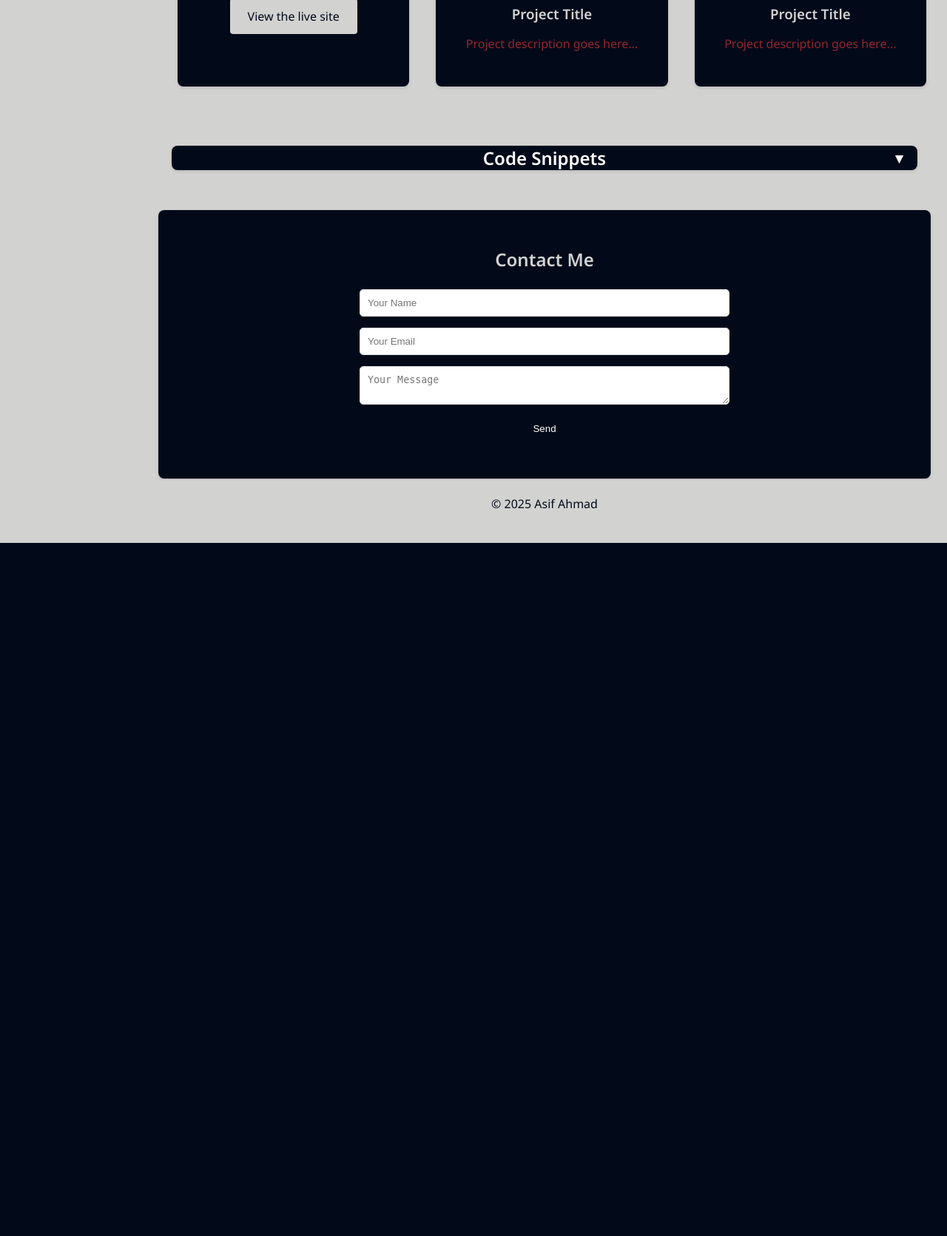
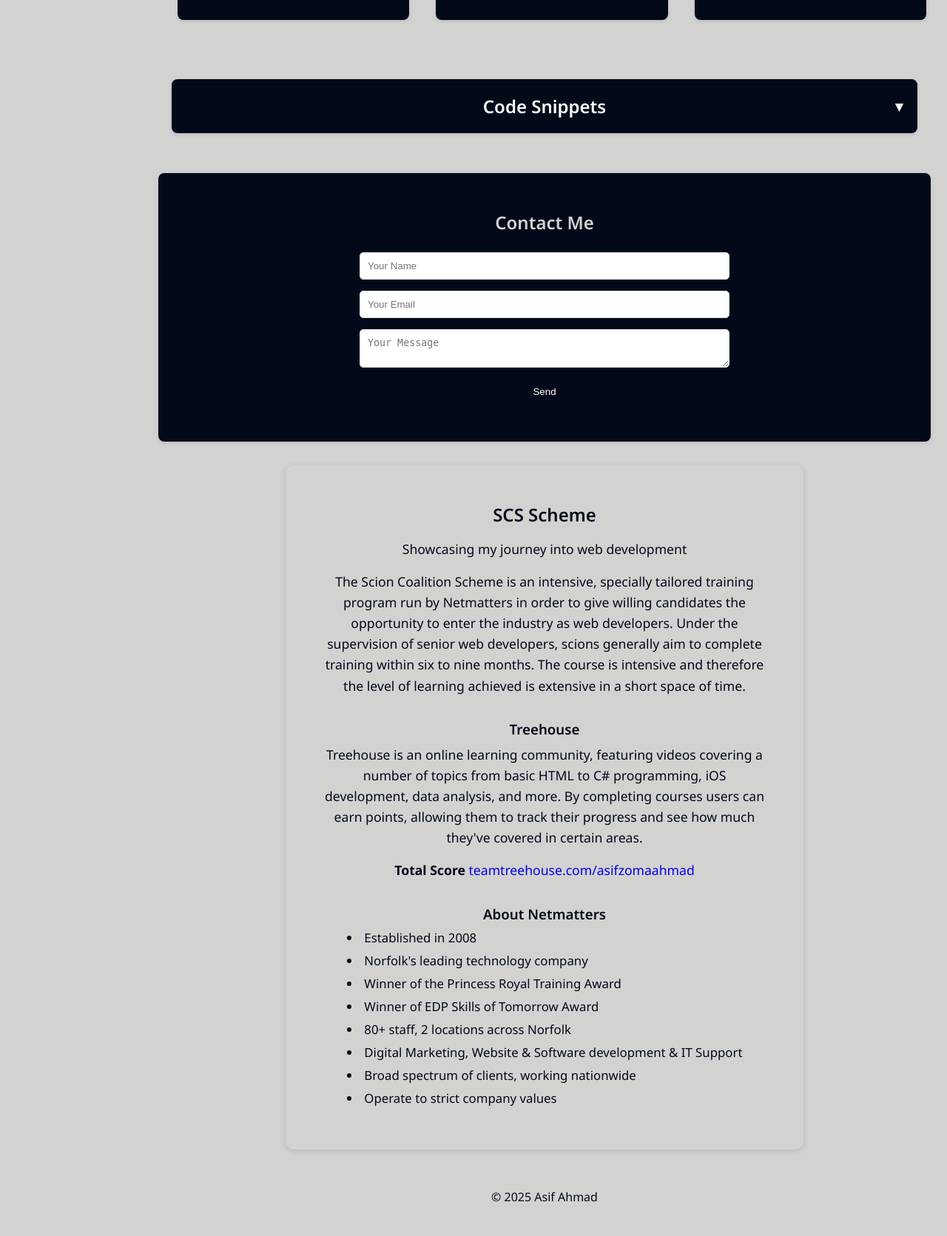
Before and after one commit to asifzoma/Asif-Ahmad--Profile, a PHP site: page / in a window 1280 px wide. Shown: the part 1480-3151 px from the top of the page at 74% size. Before the commit the page ends 2214 px from the top, so only its background shows below. Run offline with PHP 8.4, Linux system fonts and the light colour scheme; some libraries are stand-ins or nearby versions.

Commit message:
update scs scheme styling
update scs scheme styling

```diff
--- a/css/style.css
+++ b/css/style.css
@@ -956,7 +956,7 @@
 
 .banner {
   text-align: center;
-  padding: 50px;
+  padding: 5px;
   background-color: #020a19;
   border-radius: 8px;
   box-shadow: 0 2px 4px rgba(0, 0, 0, 0.1);
@@ -978,7 +978,7 @@
 #code-snippets {
   width: 100%;
   margin: 2rem 0;
-  padding: 0 50px;
+  padding: 20px 50px;
   background-color: #020a19;
   border-radius: 8px;
   box-shadow: 0 2px 4px rgba(0, 0, 0, 0.1);
@@ -992,11 +992,11 @@
 }
 
 #code-snippets .snippets-container {
-  width: 100%;
+  width: 90%;
   display: grid;
   grid-template-columns: repeat(auto-fit, minmax(300px, 1fr));
   gap: 2rem;
-  padding: 0 0 2rem 0;
+  padding: 1rem;
 }
 
 #code-snippets .snippet-card .view-code-btn {
@@ -1035,3 +1035,55 @@
 #code-snippets .snippet-card .view-code-btn.active i {
   transform: rotate(180deg);
 }
+
+.scion-scheme-section {
+  display: flex;
+  justify-content: center;
+  align-items: center;
+  margin: 2rem 0;
+}
+
+.scion-scheme-section .scion-card {
+  background-color: #d2d2d0;
+  color: #020a19;
+  padding: 50px;
+  border-radius: 12px;
+  box-shadow: 0 2px 8px rgba(0, 0, 0, 0.12);
+  max-width: 700px;
+  width: 100%;
+  text-align: center;
+  margin: 0 auto;
+}
+
+.scion-scheme-section .scion-card h2 {
+  color: #020a19;
+  margin-bottom: 1rem;
+  text-align: center;
+}
+
+.scion-scheme-section .scion-card h3 {
+  color: #020a19;
+  margin-top: 2rem;
+  margin-bottom: 0.5rem;
+}
+
+.scion-scheme-section .scion-card p {
+  color: #020a19;
+  font-size: 1.1rem;
+  line-height: 1.6;
+  margin: 0 auto 1rem auto;
+}
+
+.scion-scheme-section .scion-card ul {
+  color: #020a19;
+  font-size: 1.05rem;
+  margin: 1.5rem auto 0 auto;
+  padding-left: 0;
+  list-style: disc inside;
+  text-align: left;
+  display: inline-block;
+}
+
+.scion-scheme-section .scion-card li {
+  margin-bottom: 0.5rem;
+}
--- a/index.html
+++ b/index.html
@@ -31,7 +31,7 @@
                     <li class="nav-tab"><a href="#about-accordion">About Me</a></li>
                     <li class="nav-tab"><a href='index.html#portfolio'>My Portfolio</a></li>
                     <li class="nav-tab"><a href="#code-snippets">Code Snippets</a></li>
-                    <li class="nav-tab"><a href="scs-scheme.html#SCS-scheme">SCS Scheme</a></li>
+                    <li class="nav-tab"><a href="#scion-scheme-section">SCS Scheme</a></li>
                     <li class="nav-tab"><a href="#contact">Contact Me</a></li>
                 </ul>
             </div>
@@ -63,7 +63,7 @@
                 <button class="accordion-btn">About Me <i class="fas fa-chevron-down"></i></button>
                 <div class="accordion-content">
                     <p>
-                    I'm Asif,a Fll Stack Web Developer passionate about designing and developing dynamic, user-friendly applications.
+                    I'm Asif, a Full Stack Web Developer passionate about designing and developing dynamic, user-friendly applications.
                         <p> My journey into web development began with a genuine curiosity about technology and a desire to create digital solutions that make a real difference. I have developed a strong foundation in both front-end and back-end development, with hands-on experience in HTML, CSS, JavaScript, and PHP. </p>
                          <p> I am committed to building efficient, scalable, and innovative web applications that solve real-world problems. My experience spans the entire development lifecycle, from designing intuitive user interfaces to implementing robust server-side logic. </p>
                          <p> Beyond coding, I am passionate about business strategy, problem-solving, and user experience design. These interests enable me to deliver well-rounded applications that provide tangible value to users and stakeholders. I am eager to contribute my skills and enthusiasm to a forward-thinking team, and I look forward to collaborating on impactful projects that drive business success. </p>
@@ -264,6 +264,33 @@
                     <textarea name="message" placeholder="Your Message" required></textarea>
                     <button type="submit">Send</button>
                 </form>
+            </section>
+
+            <!-- Scion Scheme Section -->
+            <section class="scion-scheme-section" id="scion-scheme-section">
+                <div class="scion-card">
+                    <h2 style="text-align:center;">SCS Scheme</h2>
+                    <p>Showcasing my journey into web development</p>
+                    <p>
+                        The Scion Coalition Scheme is an intensive, specially tailored training program run by Netmatters in order to give willing candidates the opportunity to enter the industry as web developers. Under the supervision of senior web developers, scions generally aim to complete training within six to nine months. The course is intensive and therefore the level of learning achieved is extensive in a short space of time.
+                    </p>
+                    <h3>Treehouse</h3>
+                    <p>
+                        Treehouse is an online learning community, featuring videos covering a number of topics from basic HTML to C# programming, iOS development, data analysis, and more. By completing courses users can earn points, allowing them to track their progress and see how much they've covered in certain areas.
+                    </p>
+                    <p><strong>Total Score</strong> <a href="https://teamtreehouse.com/asifzomaahmad" target="_blank">teamtreehouse.com/asifzomaahmad</a></p>
+                    <h3>About Netmatters</h3>
+                    <ul style="text-align:left; display:inline-block; margin: 0 auto;">
+                        <li>Established in 2008</li>
+                        <li>Norfolk's leading technology company</li>
+                        <li>Winner of the Princess Royal Training Award</li>
+                        <li>Winner of EDP Skills of Tomorrow Award</li>
+                        <li>80+ staff, 2 locations across Norfolk</li>
+                        <li>Digital Marketing, Website & Software development & IT Support</li>
+                        <li>Broad spectrum of clients, working nationwide</li>
+                        <li>Operate to strict company values</li>
+                    </ul>
+                </div>
             </section>
 
             <div class="footer">
--- a/scss/style.scss
+++ b/scss/style.scss
@@ -357,7 +357,7 @@
 
 .banner {
     text-align: center;
-    padding: 50px;
+    padding: 5px;
     background-color: $primary-color;
     border-radius: 8px;
     box-shadow: 0 2px 4px rgba(0, 0, 0, 0.1);
@@ -379,7 +379,7 @@
 #code-snippets {
     width: 100%;
     margin: 2rem 0;
-    padding: 0 50px;
+    padding: 20px 50px;
     background-color: $primary-color;
     border-radius: 8px;
     box-shadow: 0 2px 4px rgba(0, 0, 0, 0.1);
@@ -392,11 +392,11 @@
     }
 
     .snippets-container {
-        width: 100%;
+        width: 90%;
         display: grid;
         grid-template-columns: repeat(auto-fit, minmax(300px, 1fr));
         gap: 2rem;
-        padding: 0 0 2rem 0;
+        padding: 1rem;
     }
 
     .snippet-card {
@@ -438,3 +438,51 @@
         }
     }
 }
+
+.scion-scheme-section {
+    display: flex;
+    justify-content: center;
+    align-items: center;
+    margin: 2rem 0;
+
+    .scion-card {
+        background-color: $light-grey;
+        color: $primary-color;
+        padding: 50px;
+        border-radius: 12px;
+        box-shadow: 0 2px 8px rgba(0, 0, 0, 0.12);
+        max-width: 700px;
+        width: 100%;
+        text-align: center;
+        margin: 0 auto;
+
+        h2 {
+            color: $primary-color;
+            margin-bottom: 1rem;
+            text-align: center;
+        }
+        h3 {
+            color: $primary-color;
+            margin-top: 2rem;
+            margin-bottom: 0.5rem;
+        }
+        p {
+            color: $primary-color;
+            font-size: 1.1rem;
+            line-height: 1.6;
+            margin: 0 auto 1rem auto;
+        }
+        ul {
+            color: $primary-color;
+            font-size: 1.05rem;
+            margin: 1.5rem auto 0 auto;
+            padding-left: 0;
+            list-style: disc inside;
+            text-align: left;
+            display: inline-block;
+        }
+        li {
+            margin-bottom: 0.5rem;
+        }
+    }
+}
```
